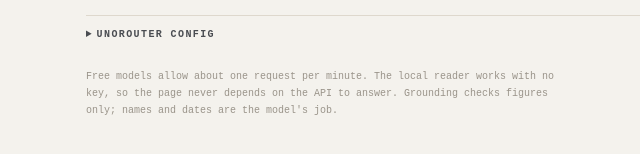
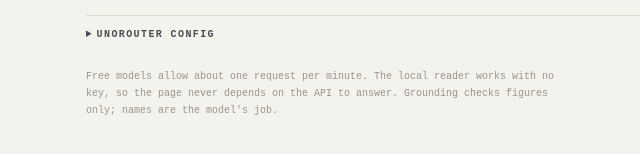
Before and after one commit to Salar-prog/Ask-Your-Notes, a plain HTML site: page index.html in a window 1280 px wide. Shown: the part 510-664 px from the top of the page, 24-664 px from the left. Drawn offline with Linux system fonts and the light colour scheme.

Commit message:
clarify gate limits, add license

```diff
--- a/index.html
+++ b/index.html
@@ -111,8 +111,7 @@
 
   <footer>
     Free models allow about one request per minute. The local reader works with no key, so the page
-    never depends on the API to answer. Grounding checks figures only; names and dates are the
-    model's job.
+    never depends on the API to answer. Grounding checks figures only; names are the model's job.
   </footer>
 </main>
 
```
Also changed, not shown: 2 other files.
